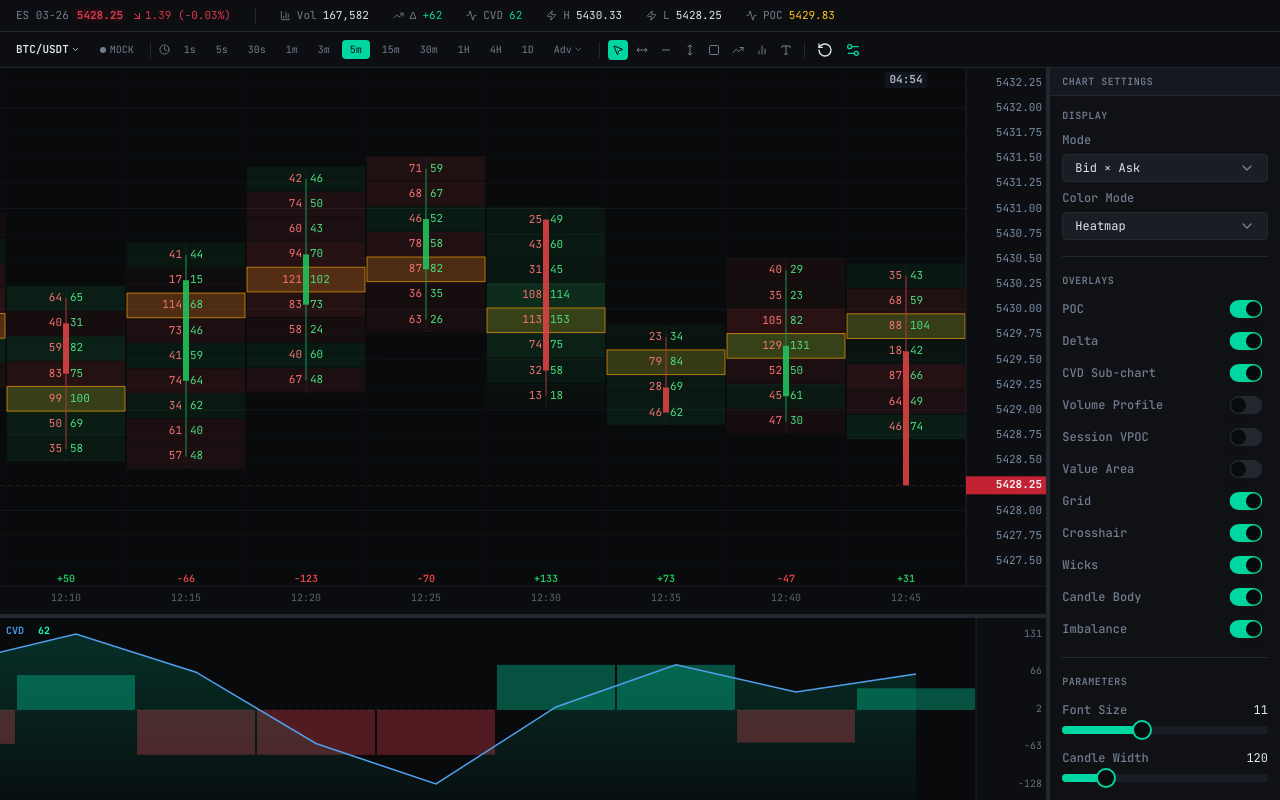
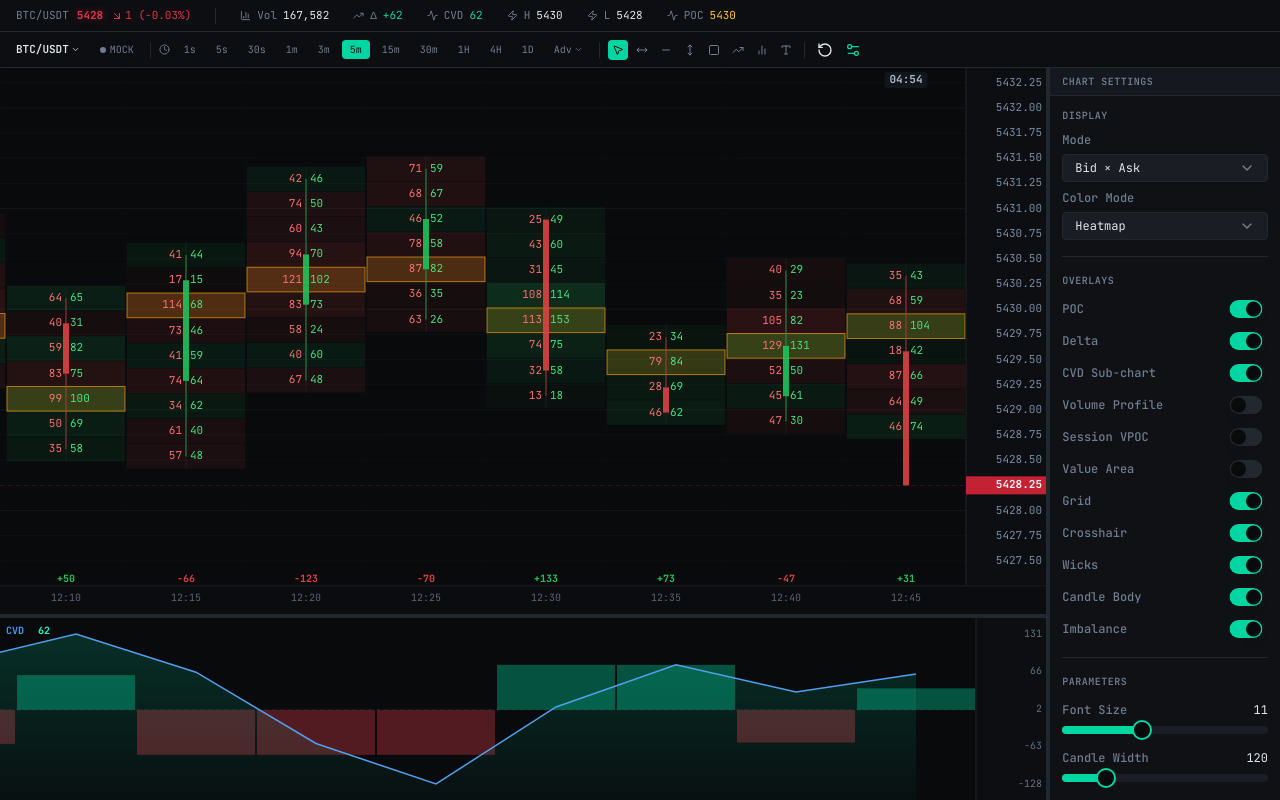
Before and after one commit to craiggitts88/Orderflow-Charting, a React (Vite) app: page / in a window 1280 px wide. Built offline with nearby package versions, Linux system fonts and the light colour scheme; the HTML template or start-up script is replaced by a standard one.

Commit message:
fix: connection panel and stats bar reflect live symbol and feed status

```diff
--- a/src/components/FootprintSettingsPanel.tsx
+++ b/src/components/FootprintSettingsPanel.tsx
@@ -1,5 +1,7 @@
 import React from 'react';
 import { FootprintSettings } from '@/lib/footprintSettings';
+import { FeedStatus } from '@/hooks/useBinanceFeed';
+import { SYMBOLS } from '@/lib/symbolConfig';
 import {
   Select,
   SelectContent,
@@ -15,11 +17,33 @@ import { Separator } from '@/components/ui/separator';
 interface FootprintSettingsPanelProps {
   settings: FootprintSettings;
   onSettingsChange: (settings: FootprintSettings) => void;
+  symbol?: string;
+  dataSource?: 'mock' | 'live';
+  feedStatus?: FeedStatus;
 }
+
+const STATUS_COLOR: Record<FeedStatus, string> = {
+  idle:         'bg-muted-foreground',
+  connecting:   'bg-yellow-400 animate-pulse',
+  connected:    'bg-green-500',
+  disconnected: 'bg-red-500',
+  error:        'bg-red-500',
+};
+
+const STATUS_LABEL: Record<FeedStatus, string> = {
+  idle:         'Idle',
+  connecting:   'Connecting…',
+  connected:    'Live',
+  disconnected: 'Disconnected',
+  error:        'Error',
+};
 
 const FootprintSettingsPanel: React.FC<FootprintSettingsPanelProps> = ({
   settings,
   onSettingsChange,
+  symbol = 'btcusdt',
+  dataSource = 'mock',
+  feedStatus = 'idle',
 }) => {
   const update = (partial: Partial<FootprintSettings>) => {
     onSettingsChange({ ...settings, ...partial });
@@ -163,23 +187,31 @@ const FootprintSettingsPanel: React.FC<FootprintSettingsPanelProps> = ({
         <div className="rounded bg-secondary p-2 space-y-1">
           <div className="flex items-center justify-between">
             <span className="text-muted-foreground">Feed</span>
-            <span className="text-poc text-[10px] font-semibold">RITHMIC</span>
+            <span className={`text-[10px] font-semibold ${dataSource === 'live' ? 'text-green-400' : 'text-muted-foreground'}`}>
+              {dataSource === 'live' ? 'BINANCE' : 'MOCK'}
+            </span>
           </div>
           <div className="flex items-center justify-between">
             <span className="text-muted-foreground">Status</span>
             <span className="flex items-center gap-1.5">
-              <span className="w-1.5 h-1.5 rounded-full bg-primary animate-pulse" />
-              <span className="text-primary text-[10px]">Simulated</span>
+              <span className={`w-1.5 h-1.5 rounded-full ${dataSource === 'live' ? STATUS_COLOR[feedStatus] : 'bg-muted-foreground'}`} />
+              <span className={`text-[10px] ${dataSource === 'live' && feedStatus === 'connected' ? 'text-green-400' : 'text-muted-foreground'}`}>
+                {dataSource === 'live' ? STATUS_LABEL[feedStatus] : 'Simulated'}
+              </span>
             </span>
           </div>
           <div className="flex items-center justify-between">
             <span className="text-muted-foreground">Symbol</span>
-            <span className="text-foreground font-semibold">ES 03-26</span>
+            <span className="text-foreground font-semibold">
+              {(SYMBOLS.find(s => s.value === symbol) ?? SYMBOLS[0]).label}
+            </span>
           </div>
         </div>
-        <p className="text-[9px] text-muted-foreground leading-relaxed">
-          Rithmic L2 requires a WebSocket backend proxy. Currently using simulated tick data.
-        </p>
+        {dataSource === 'mock' && (
+          <p className="text-[9px] text-muted-foreground leading-relaxed">
+            Switch to LIVE in the toolbar to connect to Binance Futures.
+          </p>
+        )}
       </div>
     </div>
   );
--- a/src/components/TradingStatsBar.tsx
+++ b/src/components/TradingStatsBar.tsx
@@ -1,12 +1,15 @@
 import React from 'react';
 import { FootprintCandle } from '@/lib/mockData';
+import { SYMBOLS } from '@/lib/symbolConfig';
 import { ArrowUpRight, ArrowDownRight, Activity, BarChart3, TrendingUp, Zap } from 'lucide-react';
 
 interface TradingStatsBarProps {
   candles: FootprintCandle[];
+  symbol?: string;
+  pricePrecision?: number;
 }
 
-const TradingStatsBar: React.FC<TradingStatsBarProps> = ({ candles }) => {
+const TradingStatsBar: React.FC<TradingStatsBarProps> = ({ candles, symbol = 'btcusdt', pricePrecision }) => {
   if (candles.length === 0) return null;
 
   const last = candles[candles.length - 1];
@@ -18,16 +21,19 @@ const TradingStatsBar: React.FC<TradingStatsBarProps> = ({ candles }) => {
   const sessionVolume = candles.reduce((s, c) => s + c.totalVolume, 0);
   const sessionDelta = candles.reduce((s, c) => s + c.totalDelta, 0);
 
+  const symConfig = SYMBOLS.find(s => s.value === symbol) ?? SYMBOLS[0];
+  const dp = pricePrecision ?? symConfig.pricePrecision;
+
   return (
     <div className="flex items-center gap-6 px-4 h-8 bg-toolbar border-b border-border text-[11px] font-mono overflow-x-auto">
       <div className="flex items-center gap-2">
-        <span className="text-muted-foreground">ES 03-26</span>
+        <span className="text-muted-foreground">{symConfig.label}</span>
         <span className={`font-bold ${isBullish ? 'text-bid glow-bid' : 'text-ask glow-ask'}`}>
-          {last.close.toFixed(2)}
+          {last.close.toFixed(dp)}
         </span>
         <span className={`flex items-center gap-0.5 ${isBullish ? 'text-bid' : 'text-ask'}`}>
           {isBullish ? <ArrowUpRight size={12} /> : <ArrowDownRight size={12} />}
-          {Math.abs(change).toFixed(2)} ({changePercent.toFixed(2)}%)
+          {Math.abs(change).toFixed(dp)} ({changePercent.toFixed(2)}%)
         </span>
       </div>
 
@@ -46,12 +52,12 @@ const TradingStatsBar: React.FC<TradingStatsBarProps> = ({ candles }) => {
         value={Math.round(last.cvd).toLocaleString()}
         color={last.cvd >= 0 ? 'text-bid' : 'text-ask'}
       />
-      <StatItem icon={<Zap size={11} />} label="H" value={last.high.toFixed(2)} />
-      <StatItem icon={<Zap size={11} />} label="L" value={last.low.toFixed(2)} />
+      <StatItem icon={<Zap size={11} />} label="H" value={last.high.toFixed(dp)} />
+      <StatItem icon={<Zap size={11} />} label="L" value={last.low.toFixed(dp)} />
       <StatItem
         icon={<Activity size={11} />}
         label="POC"
-        value={last.pocPrice.toFixed(2)}
+        value={last.pocPrice.toFixed(dp)}
         color="text-poc"
       />
     </div>
--- a/src/pages/Index.tsx
+++ b/src/pages/Index.tsx
@@ -94,7 +94,7 @@ const Index = () => {
 
   return (
     <div className="h-screen w-screen flex flex-col overflow-hidden bg-background">
-      <TradingStatsBar candles={displayCandles} />
+      <TradingStatsBar candles={displayCandles} symbol={symbol} />
 
       <TradingToolbar
         timeframe={timeframe}
@@ -149,7 +149,13 @@ const Index = () => {
                   </span>
                 </div>
                 <div className="flex-1 overflow-hidden min-h-0">
-                  <FootprintSettingsPanel settings={settings} onSettingsChange={setSettings} />
+                  <FootprintSettingsPanel
+                  settings={settings}
+                  onSettingsChange={setSettings}
+                  symbol={symbol}
+                  dataSource={dataSource}
+                  feedStatus={feedStatus}
+                />
                 </div>
               </Panel>
             </>
```
